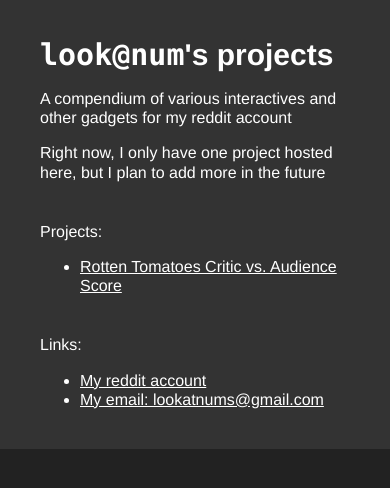
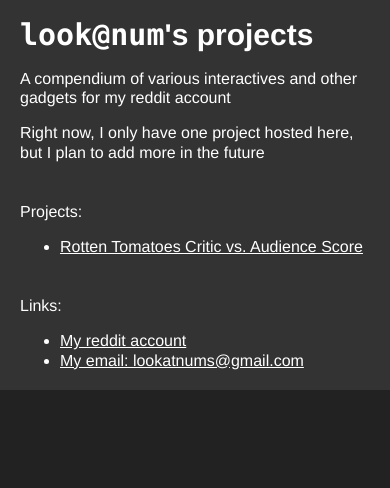
Before and after one commit to jamm-es/lookatnum-com, a React (Create React App) app: page / in a window 390 px wide. Shown: the top 488 px of the page. Built offline with nearby package versions, Linux system fonts and the light colour scheme.

Commit message:
Improve graph rendering performance & fix formatting on mobile devices

```diff
--- a/src/index.css
+++ b/src/index.css
@@ -94,7 +94,7 @@ body {
 }
 
 main {
-  width: 95%;
+  width: 100%;
   max-width: 980px;
   margin: 0 auto;
   padding: 40px;
@@ -155,7 +155,7 @@ input[type='checkbox'] {
   }
 
   main {
-    padding: 40px;
+    padding: 20px;
     width: 100%;
   }
 
--- a/src/rotten-tomatoes/RottenTomatoes.jsx
+++ b/src/rotten-tomatoes/RottenTomatoes.jsx
@@ -130,7 +130,7 @@ export default class RottenTomatoes extends React.Component {
             {
               x: this.state.filtered.map(d => d['critic_percent']),
               y: this.state.filtered.map(d => d['audience_percent']),
-              type: 'scatter',
+              type: 'scattergl',
               mode: 'markers',
               customdata: this.state.filtered,
               hoverinfo: this.state.hideHover ? 'skip' : '',
@@ -164,7 +164,7 @@ export default class RottenTomatoes extends React.Component {
             {
               x: this.state.search.map(d => d['critic_percent']),
               y: this.state.search.map(d => d['audience_percent']),
-              type: 'scatter',
+              type: 'scattergl',
               mode: 'markers',
               customdata: this.state.search,
               hovertemplate: '<b>%{customdata.title}</b><br>' +
@@ -207,7 +207,7 @@ export default class RottenTomatoes extends React.Component {
             {
               x: [0, 100],
               y: [0, 100],
-              type: 'scatter',
+              type: 'scattergl',
               mode: 'lines',
               hoverinfo: 'skip',
               line: {
@@ -220,7 +220,7 @@ export default class RottenTomatoes extends React.Component {
           layout={this.state.windowWidth > 800 ? layout : smallLayout}
           config={{displayModeBar: false}}
           useResizeHandler={true}
-          style={{width: 'min(900px, 90vmin)', height: 'min(900px, 90vmin)', margin: '0 auto'}}
+          style={{width: 'min(900px, min(90vmin, 100vw - 40px))', height: 'min(900px, min(90vmin, 100vw - 40px))', margin: '0 auto'}}
         />
         <ZoomCheckbox handle={this.handleZoomCheckbox.bind(this)}/>
         <br />
```
